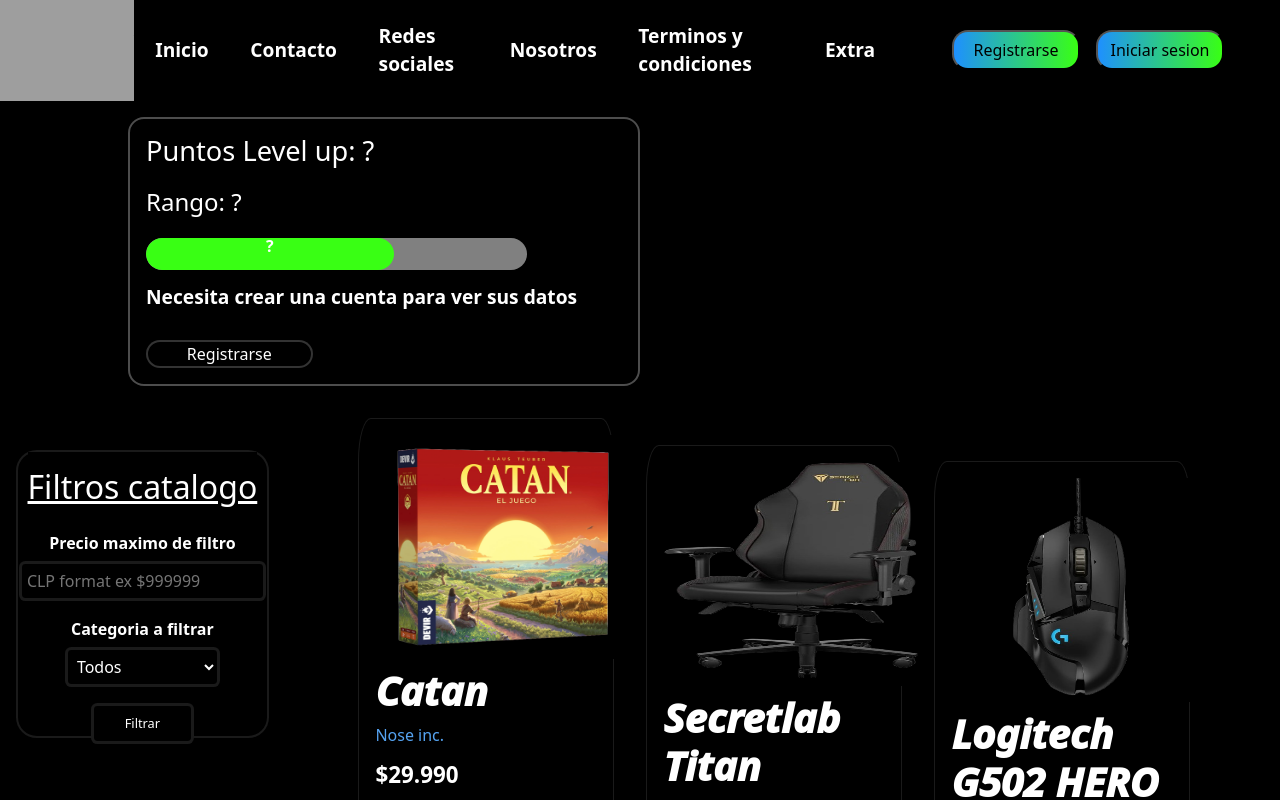
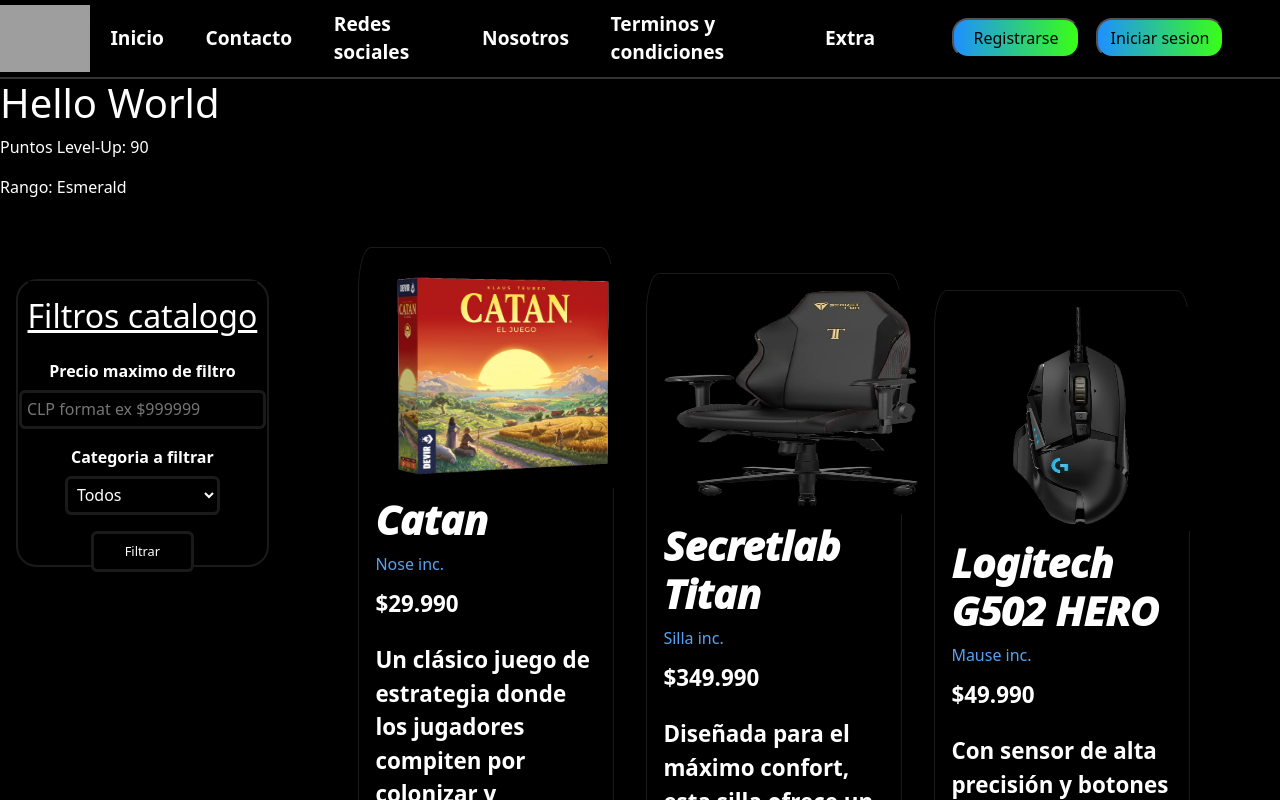
Before and after one commit to ZapMeow/Proyect_Coso_1, a React (Vite) app: page /2 in a window 1280 px wide. Shown: the top 800 px of the page. Built offline with nearby package versions, Linux system fonts and the light colour scheme; grey boxes are pictures that could not be loaded.

Commit message:
add PointsProfile component

```diff
--- a/src/components/CustomNavBar.jsx
+++ b/src/components/CustomNavBar.jsx
@@ -1,4 +1,4 @@
-import '../css/CustomNavBar.css';
+
 
 function CustomNavBar({ arrayLinks, flex_direction, className }) {
     return(
--- /dev/null
+++ b/src/components/PointsProfile.jsx
@@ -0,0 +1,28 @@
+import '../css/MainPage2.css';
+
+function PointsProfile({ isLogged, range, points }) {
+  if (isLogged) {
+    return (
+      <div>
+        <h1>Hello World</h1>
+        <p>Puntos Level-Up: {points}</p>
+        <p>Rango: {range}</p>
+      </div>
+    );
+  } else {
+    return (
+      <div className="levelPoints">
+        <h1>Registrate o inicia sesión para ver tus puntos Level-Up</h1>
+        <h1>Puntos Level-Up: ?</h1>
+        <h2>Rango: ?</h2>
+        <div className="bar">
+          <div className="progressBar"><p>?</p></div>
+        </div>
+        <p>Necesita crear una cuenta para ver sus datos</p>
+        <button>Registrarse</button>
+      </div>
+    );
+  }
+}
+
+export default PointsProfile;
--- a/src/css/MainPage2.css
+++ b/src/css/MainPage2.css
@@ -18,7 +18,7 @@
     display: flex;
     align-items: center;
     height: 30%;
-    /*border-bottom: 2px solid rgba(255, 255, 255, 1);*/
+    border-bottom: 2px solid rgba(255, 255, 255, 0.2);
     font-weight: 700;
 }
 
@@ -32,7 +32,7 @@
 }
 
 header > nav > img{
-    width: 15%;
+    width: 10%;
     height: auto;
 }
 
@@ -78,25 +78,21 @@
 
 .levelPoints{
     width: 40%;
-    color: white;
     display: flex;
     flex-direction: column;
     margin-left: 10%;
-    margin-right: 10%;
     margin-top: 1rem;
     padding: 1rem;
-    gap: .8rem;
+    gap: .4rem;
     border: 2px solid rgba(255, 255, 255, 0.3);
     border-radius: 1rem;
 }
 
 .levelPoints > h1{
-    color: white;
     font-size: 1.7rem;
 }
 
 .levelPoints > h2{
-    color: white;
     font-size: 1.5rem;
 }
 
@@ -112,10 +108,8 @@
     display: flex;
     flex-direction: column;
     justify-content: center;
-    width: 65%;
-    height: 4vh;
+    width: 90%;
     background-color: #39FF14;
-    border-radius: 1rem;
 }
 
 .levelPoints > .bar > .progressBar > p{
--- a/src/group/HeaderMain.jsx
+++ /dev/null
@@ -1,34 +0,0 @@
-import CustomNavBar from "../components/CustomNavBar";
-import CustomNavButton from '../components/CustomNavButton';
-import Logo from '../assets/Level-Up.png';
-import { Link } from 'react-router-dom'
-
-
-import '../css/headerMain.css';
-
-
-function HeaderMain() {
-    return (
-        <>
-        <header className="header-main">
-            <div className="sub-header-main">
-                <img src={Logo} alt="Level Up Logo" />
-                <CustomNavBar className="custom-nav-bar" arrayLinks={[
-                    { name: "Home", url: "#" },
-                    { name: "Products", url: "#" },
-                    { name: "About us", url: "#" },
-                    { name: "Contact", url: "#" },
-                    { name: "Help", url: "#" },
-                    { name: "Blog", url: "#" }
-                ]} flex_direction="row" />
-            </div>
-
-            <CustomNavButton className="custom-nav-button" links={[
-                { name: "Login", type: "button" },
-                { name: "Sign Up", type: "button" }
-            ]} />
-        </header>
-        </>
-    );
-}
-export default HeaderMain;
--- a/src/pages/MainPage.jsx
+++ b/src/pages/MainPage.jsx
@@ -1,7 +1,6 @@
 import CustomInput from "../components/CustomInput";
 import CustomNavBar from "../components/CustomNavBar";
 import CustomNavButton from '../components/CustomNavButton';
-import HeaderMain from "../group/HeaderMain";
 
 import Logo from '../assets/Level-Up.png';
 
--- a/src/pages/MainPage2.jsx
+++ b/src/pages/MainPage2.jsx
@@ -1,4 +1,7 @@
 import '../css/MainPage2.css'
+
+import PointsProfile from '../components/PointsProfile'
+
 import Logo from '../assets/Level-Up.png'
 import CatanImage from '../assets/products/catan.png'
 import ChairImage from '../assets/products/silla_aplastada.png'
@@ -25,17 +28,12 @@
                 </div>
             </header>
 
+            <PointsProfile
+                isLogged = {true}
+                range = {'Esmerald'}
+                points = {90}
 
-            <div className="levelPoints">
-                <h1>Puntos Level up: ?</h1>
-                <h2>Rango:           ?</h2>
-                <div className="bar">
-            <div className="progressBar"><p>?</p></div>
-            </div>
-                <p>Necesita crear una cuenta para ver sus datos</p>
-                <button>Registrarse</button>
-            </div>
-
+            />
 
             <div className="menu">
                 <div className="navBar">
```
